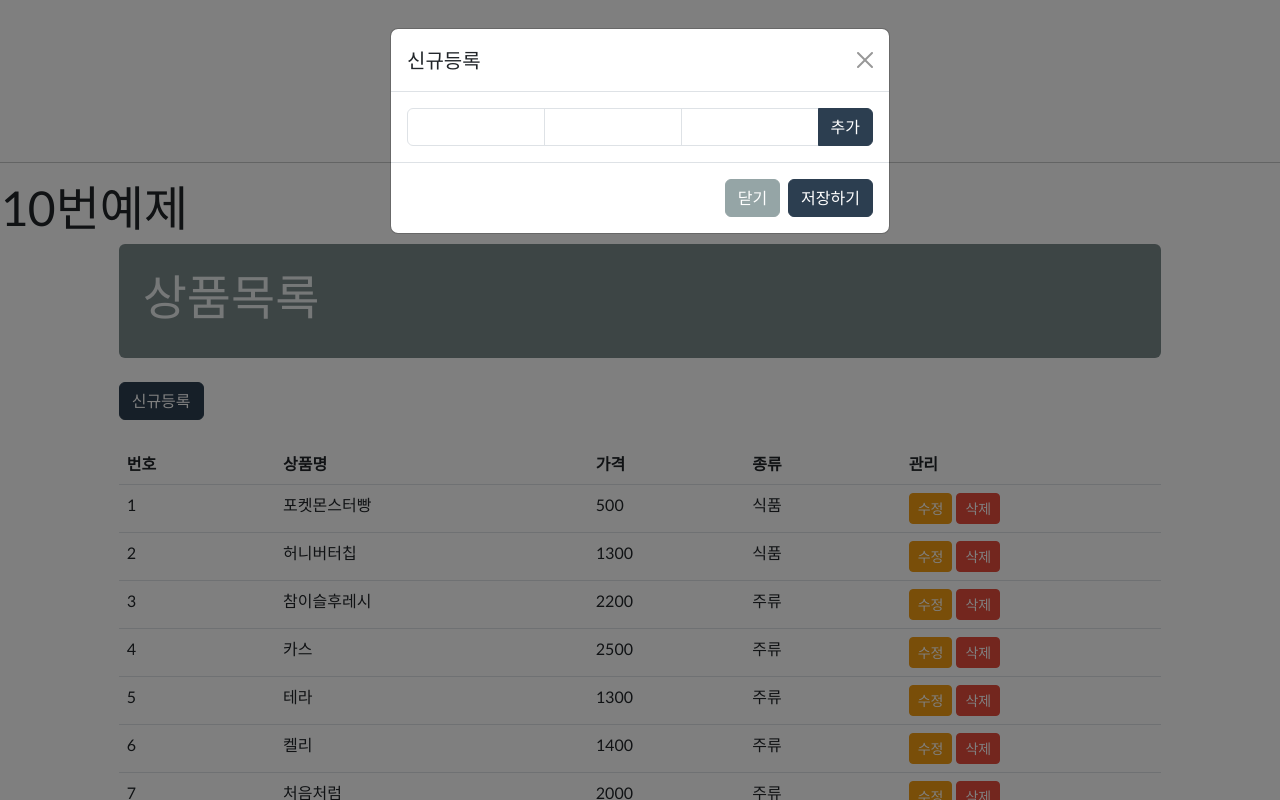
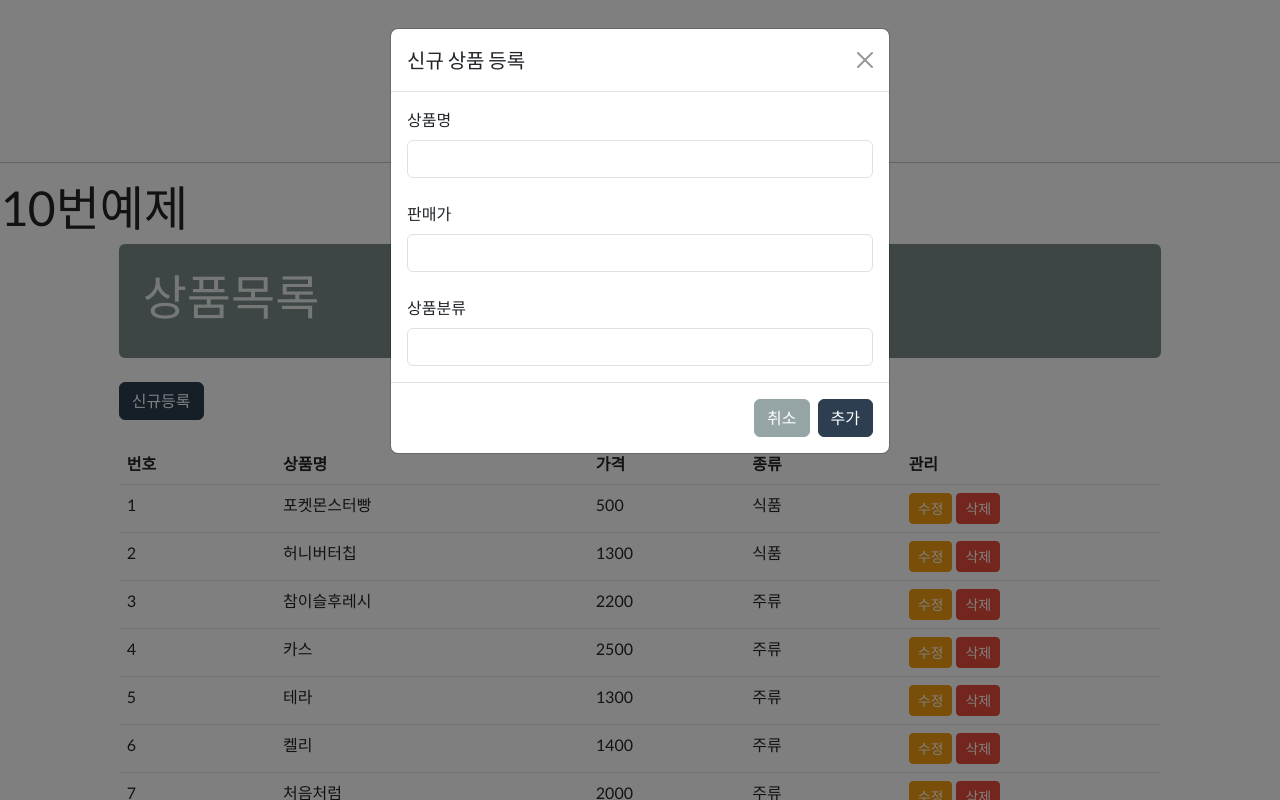
Before and after one commit to wijaemin/kh12-react, a React (Create React App) app in the folder demo03/: page / in a window 1280 px wide. Both pictures are taken after a click on the button "신규등록". Shown: the part 2466-3266 px from the top of the page. Built offline with nearby package versions, Linux system fonts and the light colour scheme.

Commit message:
Exam10 모달창 닫기까지 완성

```diff
--- a/demo03/src/components/Exam10.js
+++ b/demo03/src/components/Exam10.js
@@ -1,4 +1,4 @@
-import { useEffect, useState } from "react";
+import { useEffect, useRef, useState } from "react";
 import {Modal} from "bootstrap";
 const Exam10 = ()=>{
 
@@ -22,6 +22,11 @@
     itemPrice:"",
     itemType:"",
 });
+
+//useRef : 특정 대상(태그)을 참조할 수 있는 훅
+//- const 이름 = useRef(초기값);
+//- 태그에 ref라는 속성으로 이름을 지정해두면 언제든지 불러서 사용할 수 있다
+const bsModal =useRef();
 
 const changeData = e=>{
     const newData = {
@@ -185,14 +190,28 @@
     closeModal();
 
 };
+const cancelAddItem = ()=>{
+        //입력창 초기화
+        setData({
+            itemName:"",
+            itemPrice:"",
+            itemType:"",
+        });
+
+        //모달 닫기
+        closeModal();
+
+};
     //모달 여는 함수
     const openModal = ()=>{
-        var modal = new Modal(document.querySelector("#exampleModal"));
+        // var modal = new Modal(document.querySelector("#exampleModal"));//VanullaJS style
+        var modal = new Modal(bsModal.current);//React style
         modal.show();
     };
 
     const closeModal = ()=>{
-        var modal = new Modal(document.querySelector("#exampleModal"));
+        // var modal = Modal.getInstance(document.querySelector("#exampleModal"));//VanullaJS style
+        var modal = Modal.getInstance(bsModal.current);//React style
         modal.hide();
     }
 
@@ -289,27 +308,46 @@
                 </div>
             </div>
             {/* Modal */}
-            <div className="modal fade" id="exampleModal" tabIndex="-1" aria-labelledby="exampleModalLabel" aria-hidden="true">
+            <div className="modal fade" ref={bsModal} id="exampleModal"
+                    data-bs-backdrop="static" tabIndex="-1" role="dialog" aria-labelledby="exampleModalLabel" aria-hidden="true">
             <div className="modal-dialog">
                 <div className="modal-content">
                 <div className="modal-header">
-                    <h1 className="modal-title fs-5" id="exampleModalLabel">신규등록</h1>
+                    <h5 className="modal-title fs-5" id="exampleModalLabel">신규 상품 등록</h5>
                     <button type="button" className="btn-close" data-bs-dismiss="modal" aria-label="Close"></button>
                 </div>
                 <div className="modal-body">
-                <div className="col input-group">
 
-                    <input name="itemName" className="form-control" value={data.itemName} onChange={changeData}/>
+                    <div className="row">
+                        <div className="col">
+                            <label className="form-label">상품명</label>
+                            <input name="itemName" value={data.itemName} onChange={changeData}
+                                    className="form-control"/>
+                        </div>
+                    </div>
+                    <div className="row mt-4">
+                        <div className="col">
+                            <label className="form-label">판매가</label>
+                            <input name="itemPrice" value={data.itemPrice} onChange={changeData}
+                                    className="form-control"/>
+                        </div>
+                    </div>
+                    <div className="row mt-4">
+                        <div className="col">
+                            <label className="form-label">상품분류</label>
+                            <input name="itemType" value={data.itemType} onChange={changeData}
+                                className="form-control"/>
+                        </div>
+                    </div>
 
-                    <input name="itemPrice" className="form-control" value={data.itemPrice} onChange={changeData}/>
-                    <input name="itemType" className="form-control" value={data.itemType} onChange={changeData}/>
+                </div>
+                <div className="modal-footer">
+                    {/* 자동으로 닫히게 하는 버튼 */}
+                    {/* <button type="button" className="btn btn-secondary" data-bs-dismiss="modal">닫기</button> */}
+                    <button type ="button" className="btn btn-secondary"
+                            onClick={cancelAddItem}>취소</button>
                     <button type="button" className="btn btn-primary"
                             onClick={addItem}>추가</button>
-                </div>
-                </div>
-                <div className="modal-footer">
-                    <button type="button" className="btn btn-secondary" data-bs-dismiss="modal">닫기</button>
-                    <button type="button" className="btn btn-primary">저장하기</button>
                 </div>
                 </div>
             </div>
```
